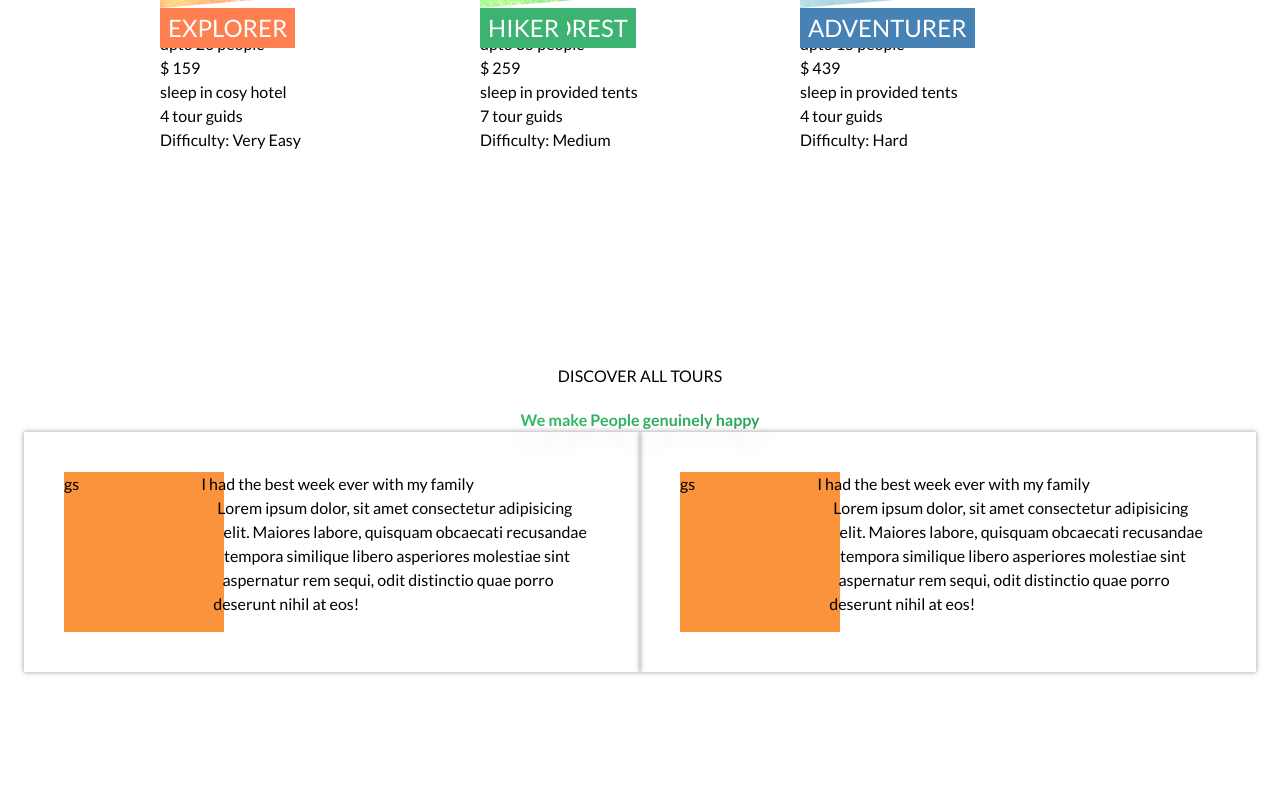
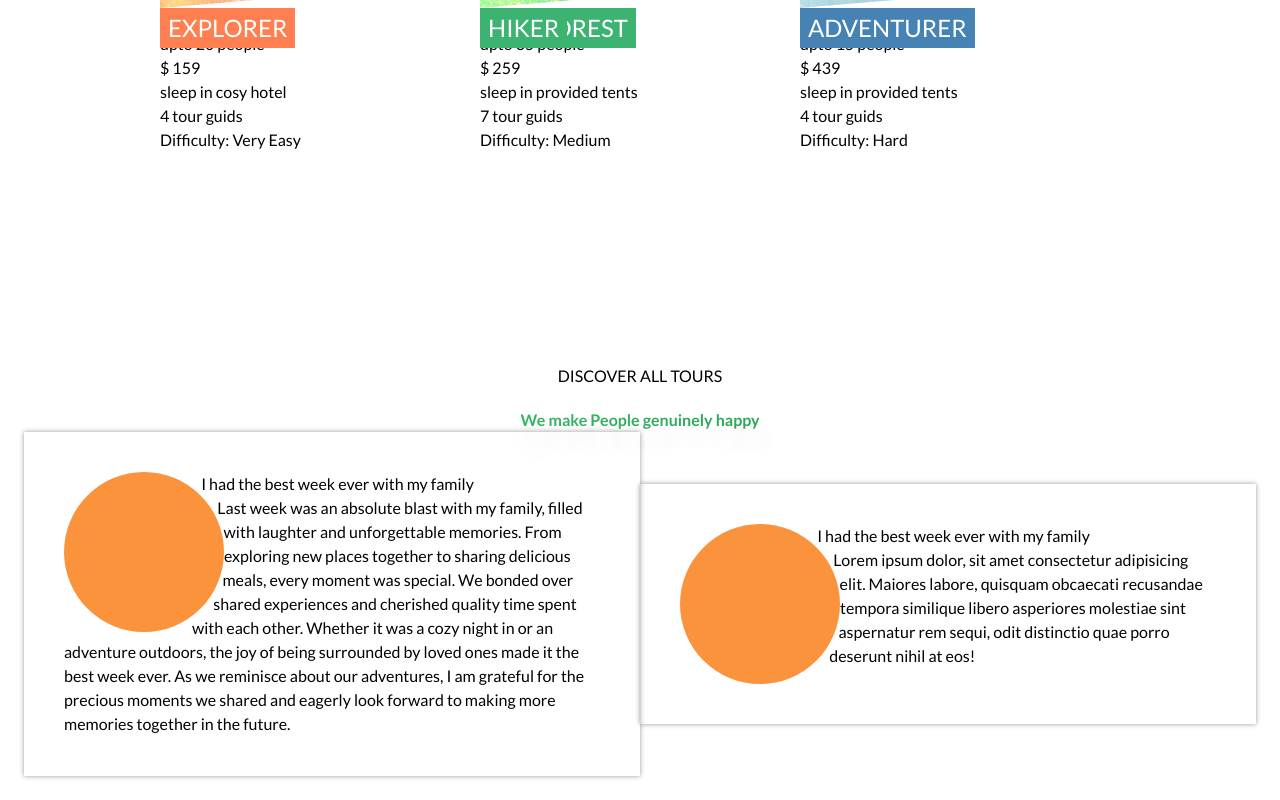
Before and after one commit to OmBharti999/pro, a Next.js app: page / in a window 1280 px wide. Shown: the part 2346-3146 px from the top of the page. Before the commit the page ends 3042 px from the top, so only its background shows below. Built offline with nearby package versions, Linux system fonts and the light colour scheme.

Commit message:
update ui of storie card

```diff
--- a/app/_component/card/StoriesCard.tsx
+++ b/app/_component/card/StoriesCard.tsx
@@ -16,11 +16,11 @@ export const StoriesCard = ({
   return (
     <div className="stories-card shadow-big">
       <div className="">
-        <figure className="stories-shape float-left rounded-full p-10">gs
+        <figure className="stories-shape mr-5">gs
         {/*  */}
         </figure>
         <div className="">
-          <Heading content={cardHeading} addClass="font-bold text-xl" />
+          <Heading content={cardHeading} addClass="font-bold text-xl mb-2" />
           <PText content={cardContent} />
         </div>
       </div>
--- a/app/_component/card/index.css
+++ b/app/_component/card/index.css
@@ -54,4 +54,5 @@
 .stories-shape {
   @apply w-40 h-40 float-left  bg-orange-400;
   shape-outside: circle(50% at 50% 50%);
+  clip-path: circle(50% at 50% 50%);
 }
--- a/app/_component/storiesSection/StoriesSection.tsx
+++ b/app/_component/storiesSection/StoriesSection.tsx
@@ -1,10 +1,12 @@
 import React from "react";
 import { HeadingSecondary, StoriesCard } from "..";
 
-const heading1="I had the best week ever with my family"
-const heading2="I had the best week ever with my family"
-const content1="Lorem ipsum dolor, sit amet consectetur adipisicing elit. Maiores labore, quisquam obcaecati recusandae tempora similique libero asperiores molestiae sint aspernatur rem sequi, odit distinctio quae porro deserunt nihil at eos!"
-const content2="Lorem ipsum dolor, sit amet consectetur adipisicing elit. Maiores labore, quisquam obcaecati recusandae tempora similique libero asperiores molestiae sint aspernatur rem sequi, odit distinctio quae porro deserunt nihil at eos!"
+const heading1 = "I had the best week ever with my family";
+const heading2 = "I had the best week ever with my family";
+const content1 =
+  "Last week was an absolute blast with my family, filled with laughter and unforgettable memories. From exploring new places together to sharing delicious meals, every moment was special. We bonded over shared experiences and cherished quality time spent with each other. Whether it was a cozy night in or an adventure outdoors, the joy of being surrounded by loved ones made it the best week ever. As we reminisce about our adventures, I am grateful for the precious moments we shared and eagerly look forward to making more memories together in the future.";
+const content2 =
+  "Lorem ipsum dolor, sit amet consectetur adipisicing elit. Maiores labore, quisquam obcaecati recusandae tempora similique libero asperiores molestiae sint aspernatur rem sequi, odit distinctio quae porro deserunt nihil at eos!";
 export const StoriesSection = () => {
   return (
     <section>
@@ -14,8 +16,18 @@ export const StoriesSection = () => {
       />
 
       <div className="flex-center flex-col gap-12">
-        <StoriesCard cardHeading={heading1} cardContent={content1} imgUrl={""} imgName={"JAn pre"}/>
-        <StoriesCard cardHeading={heading2} cardContent={content2} imgUrl={""} imgName={"Aug gun"}/>
+        <StoriesCard
+          cardHeading={heading1}
+          cardContent={content1}
+          imgUrl={""}
+          imgName={"JAn pre"}
+        />
+        <StoriesCard
+          cardHeading={heading2}
+          cardContent={content2}
+          imgUrl={""}
+          imgName={"Aug gun"}
+        />
       </div>
     </section>
   );
```
